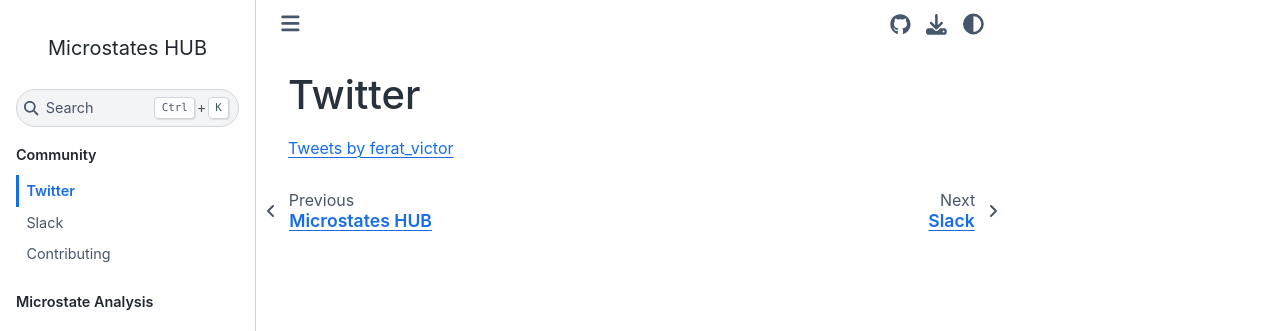
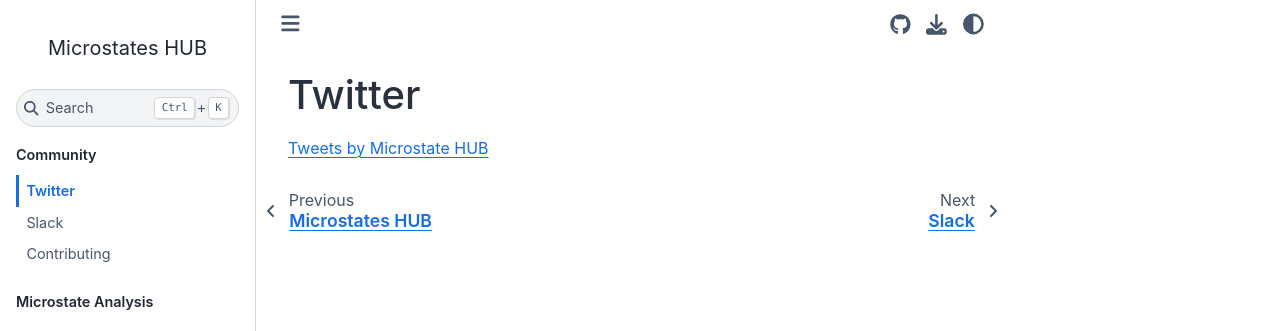
Before and after one commit to vferat/sphinx_collab_demo, a Sphinx documentation site: the page built from source/community/twitter.md, in a window 1280 px wide. Shown: the top 331 px of the page. Built offline with Sphinx 7.4.7 and the Sphinx Book theme 1.1.4, drawn with Linux system fonts in a browser that asks for light colours; comment, search, counter and statistics services are not loaded.

Commit message:
Update twitter.md

```diff
--- a/source/community/twitter.md
+++ b/source/community/twitter.md
@@ -1,4 +1,3 @@
 # Twitter
 
-<a class="twitter-timeline" href="https://twitter.com/ferat_victor?ref_src=twsrc%5Etfw" data-chrome="nofooter noborders transparent" data-height="600">Tweets by ferat_victor</a>
-<script async src="https://platform.twitter.com/widgets.js" charset="utf-8"></script>
+<a class="twitter-timeline" href="https://twitter.com/MicrostateE?ref_src=twsrc%5Etfw">Tweets by Microstate HUB</a> <script async src="https://platform.twitter.com/widgets.js" charset="utf-8"></script>
```
